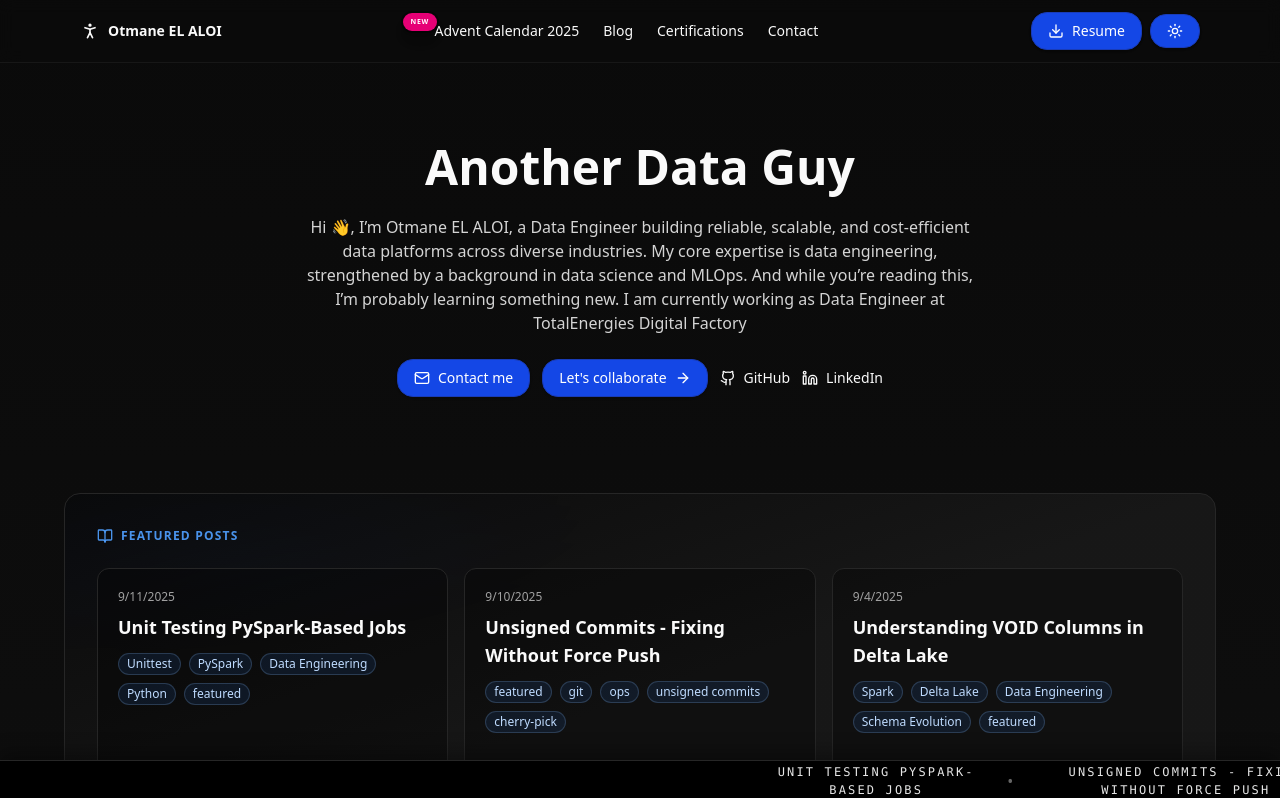
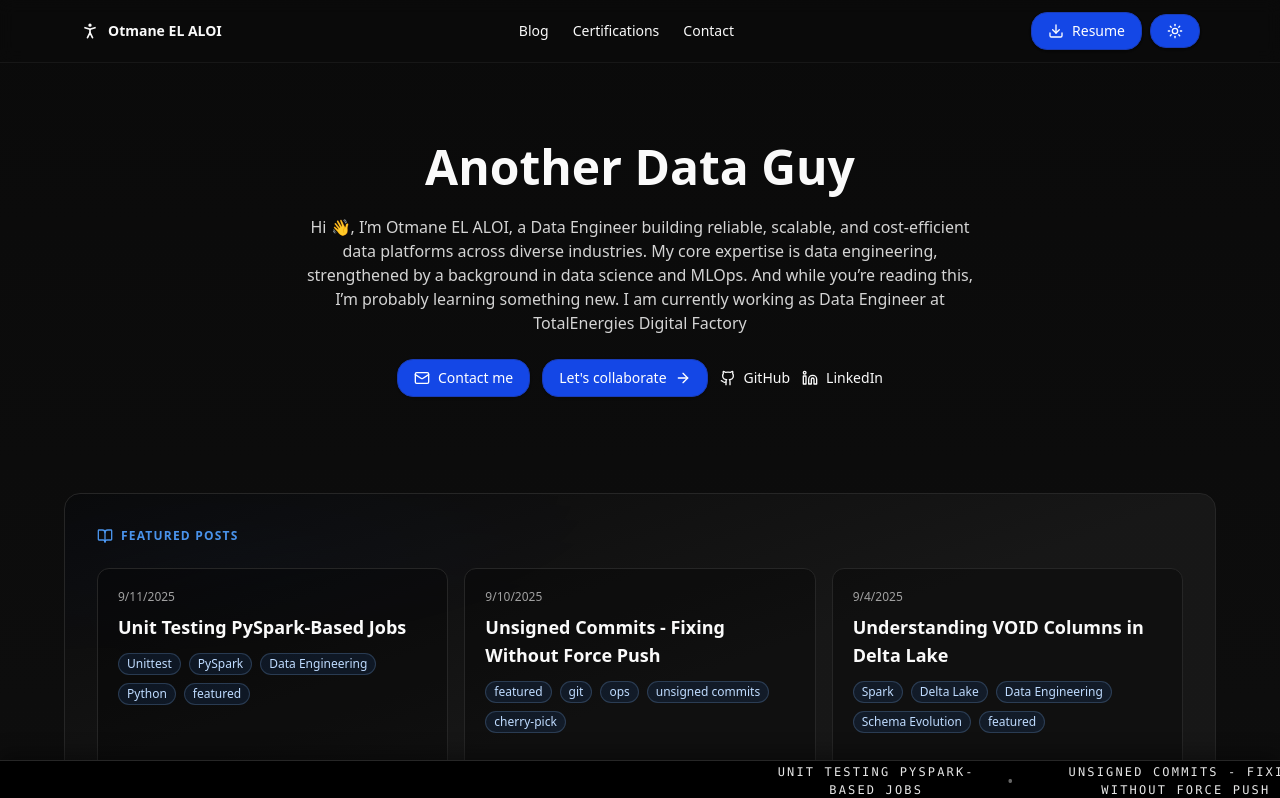
Before and after one commit to otmane-el-aloi/otmane-elaloi, a React (Vite) app: page / in a window 1280 px wide. Shown: the top 798 px of the page. Built offline with nearby package versions, Linux system fonts and the light colour scheme.

Commit message:
chore: hide advent calendar page

```diff
--- a/src/App.tsx
+++ b/src/App.tsx
@@ -7,6 +7,7 @@ import BlogPage from "./pages/BlogPage";
 import BlogPostPage from "./pages/BlogPostPage";
 import AdventPage from "./pages/AdventOfDataPage";
 import AdventProblemPage from "./pages/AdventOfDataProblemPage";
+import { FEATURES } from "./config";
 
 const router = createBrowserRouter([
   {
@@ -19,6 +20,8 @@ const router = createBrowserRouter([
       { path: "home", element: <HomePage /> },
       { path: "blog", element: <BlogPage /> },
       { path: "blog/:slug", element: <BlogPostPage /> },
+      ...(FEATURES.adventCalendar
+        ? [
           {
             id: "advent",
             path: "advent",
@@ -29,6 +32,8 @@ const router = createBrowserRouter([
               { path: ":day", element: <AdventProblemPage /> },
             ],
           },
+        ]
+        : []),
     ],
   },
 ]);
--- a/src/config.ts
+++ b/src/config.ts
@@ -10,6 +10,7 @@ export const FEATURES = {
   selectedWork: false,
   sideProjects: false,
   blog: true,
+  adventCalendar: false,
 };
 
 export const PROFILE: Profile = {
--- a/src/routes/root.tsx
+++ b/src/routes/root.tsx
@@ -55,6 +55,7 @@ export default function RootLayout(): JSX.Element {
           </Link>
 
           <nav className="hidden gap-6 sm:flex" aria-label="Primary">
+            {FEATURES.adventCalendar && (
               <Link to="/advent" className="text-sm relative" onClick={() => setMobileOpen(false)}>
                 Advent Calendar 2025
                 <span
@@ -68,6 +69,7 @@ export default function RootLayout(): JSX.Element {
                   New
                 </span>
               </Link>
+            )}
             {FEATURES.blog && (
               <Link to="/blog" className="text-sm" onClick={() => setMobileOpen(false)}>
                 Blog
@@ -168,6 +170,7 @@ export default function RootLayout(): JSX.Element {
               />
               <div className="sm:hidden absolute left-0 right-0 top-full z-40 border-b border-neutral-200/70 dark:border-neutral-800 bg-white/95 dark:bg-neutral-950/95">
                 <div className="px-4 py-3 flex flex-col gap-3 text-sm">
+                  {FEATURES.adventCalendar && (
                     <Link
                       to="/advent"
                       className="px-2 py-2 rounded hover:bg-neutral-100 dark:hover:bg-neutral-800"
@@ -175,6 +178,7 @@ export default function RootLayout(): JSX.Element {
                     >
                       Advent 2025
                     </Link>
+                  )}
                   {FEATURES.services && (
                     <button
                       className="text-left px-2 py-2 rounded hover:bg-neutral-100 dark:hover:bg-neutral-800"
```
Lines whose indentation alone changed are shown as unchanged.
